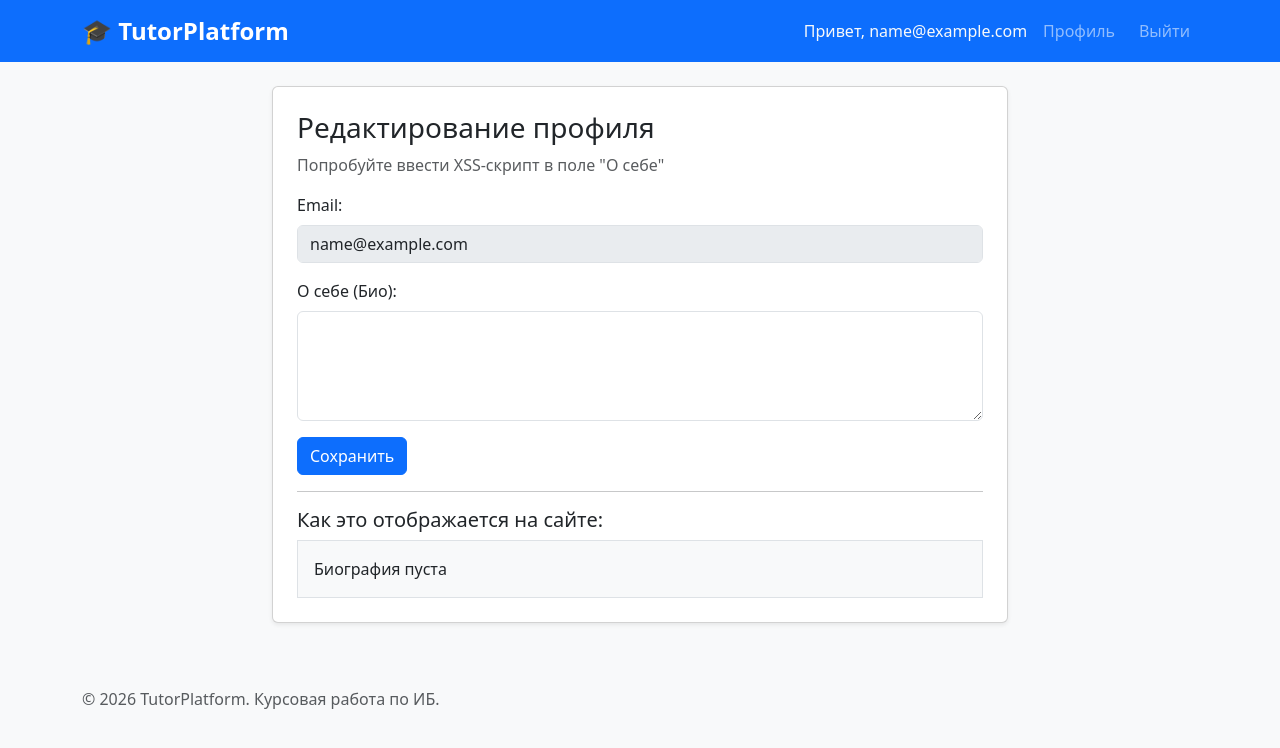
After one commit to thedanya13/course_work, a Flask app: page /profile in a window 1280 px wide. The commit adds this page. Shown: the top 748 px of the page. Run offline with Flask 3, Linux system fonts and the light colour scheme; the visitor is signed in with stand-in values (Sample User, id 1); parts of the project's set-up code (start-up, migrations or seed data) failed here and were passed over.

Commit message:
Профиль пользователя и роль администратора

```diff
--- a/app.py
+++ b/app.py
@@ -69,5 +69,34 @@ def tutors():
         .all()
     return render_template('tutors.html', tutors=tutors_list)
 
+from flask import abort
+
+@app.route('/admin')
+@login_required
+def admin_panel():
+    if current_user.role != 'admin':
+        abort(403)
+    return "<h1>Админская панель. Доступ разрешен!</h1>"
+
+
+@app.route('/profile', methods=['GET', 'POST'])
+@login_required
+def profile():
+
+    user_profile = TutorProfile.query.filter_by(user_id=current_user.id).first()
+
+    if request.method == 'POST':
+        new_bio = request.form.get('bio')
+        if user_profile:
+            user_profile.bio = new_bio
+        else:
+            user_profile = TutorProfile(user_id=current_user.id, subject='Тест', hourly_rate=0, bio=new_bio)
+            db.session.add(user_profile)
+        db.session.commit()
+        flash('Биография обновлена', 'success')
+        return redirect(url_for('profile'))
+
+    return render_template('profile.html', profile=user_profile)
+
 if __name__ == '__main__':
     app.run(debug=True)
--- a/templates/base.html
+++ b/templates/base.html
@@ -21,6 +21,9 @@
                     {% if current_user.is_authenticated %}
                         <li class="nav-item">
                             <span class="nav-link text-light">Привет, {{ current_user.email }}</span>
+                        </li>
+                        <li class="nav-item">
+                            <a class="nav-link" href="{{ url_for('profile') }}">Профиль</a>
                         </li>
                         <li class="nav-item">
                             <a class="nav-link btn btn-outline-light btn-sm ms-2" href="{{ url_for('logout') }}">Выйти</a>
--- /dev/null
+++ b/templates/profile.html
@@ -0,0 +1,32 @@
+{% extends "base.html" %}
+{% block title %}Мой профиль{% endblock %}
+{% block content %}
+<div class="row justify-content-center">
+    <div class="col-md-8">
+        <div class="card shadow-sm">
+            <div class="card-body p-4">
+                <h3>Редактирование профиля</h3>
+                <p class="text-muted">Попробуйте ввести XSS-скрипт в поле "О себе"</p>
+
+                <form method="POST">
+                    <div class="mb-3">
+                        <label class="form-label">Email:</label>
+                        <input type="text" class="form-control" value="{{ current_user.email }}" disabled>
+                    </div>
+                    <div class="mb-3">
+                        <label class="form-label">О себе (Био):</label>
+                        <textarea name="bio" class="form-control" rows="4">{{ profile.bio if profile else '' }}</textarea>
+                    </div>
+                    <button type="submit" class="btn btn-primary">Сохранить</button>
+                </form>
+
+                <hr>
+                <h5>Как это отображается на сайте:</h5>
+                <div class="border p-3 bg-light">
+                    {{ profile.bio if profile else 'Биография пуста' }}
+                </div>
+            </div>
+        </div>
+    </div>
+</div>
+{% endblock %}
```
